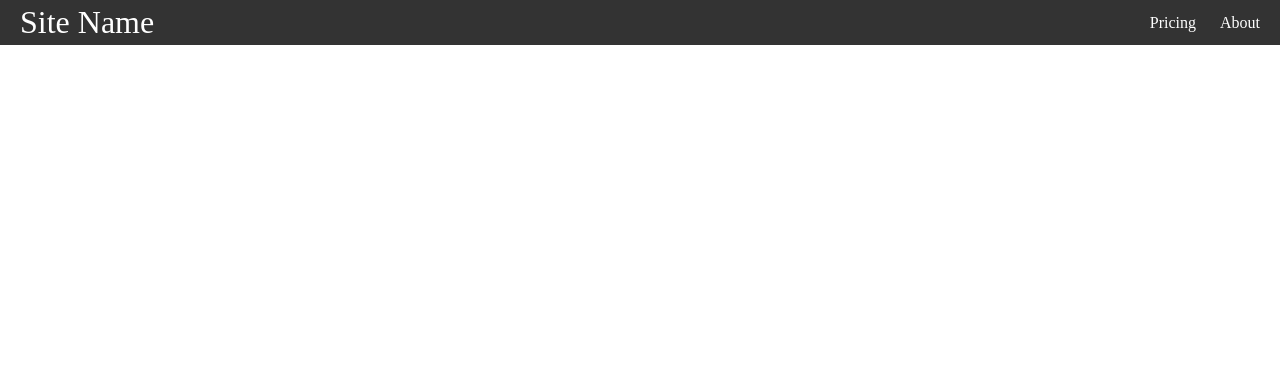
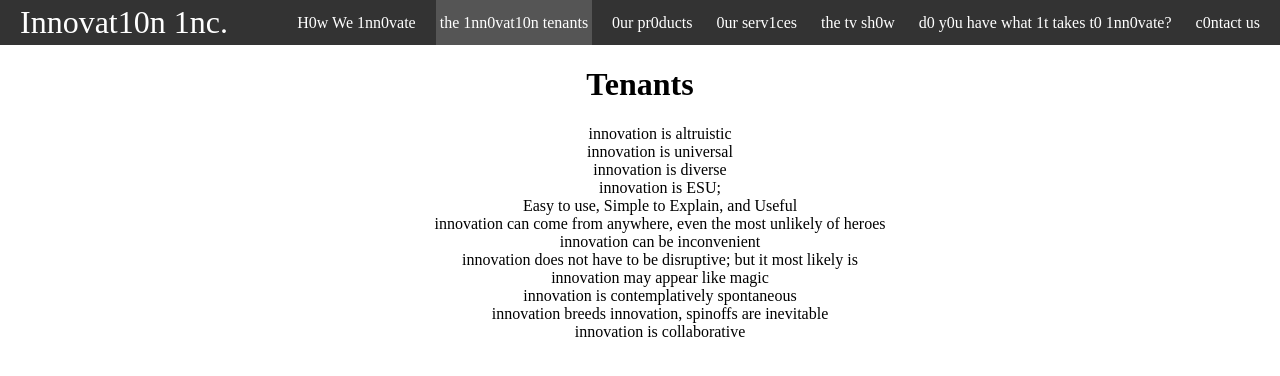
Before and after one commit to WebDevSimplified/react-navbar, a React (Create React App) app: page /tenants in a window 1280 px wide. Shown: the top 376 px of the page. Built offline with nearby package versions, Linux system fonts and the light colour scheme.

Commit message:
fixed typos

```diff
--- a/src/App.js
+++ b/src/App.js
@@ -1,8 +1,13 @@
+import { Route, Routes } from "react-router-dom"
 import Navbar from "./Navbar"
-import Pricing from "./pages/Pricing"
 import Home from "./pages/Home"
-import About from "./pages/About"
-import { Route, Routes } from "react-router-dom"
+import How from "./pages/How"
+import Tenants from "./pages/Tenants"
+import Services from "./pages/Services"
+import Products from "./pages/Products"
+import Tv from "./pages/Tv"
+import Careers from "./pages/Careers"
+import Contact from "./pages/Contact"
 
 function App() {
   return (
@@ -11,8 +16,13 @@ function App() {
       <div className="container">
         <Routes>
           <Route path="/" element={<Home />} />
-          <Route path="/pricing" element={<Pricing />} />
-          <Route path="/about" element={<About />} />
+          <Route path="/How" element={<How />} />
+          <Route path="/tenants" element={<Tenants />} />
+          <Route path="/Products" element={<Products />} />
+          <Route path="/Services" element={<Services />} />
+          <Route path="/tv" element={<Tv />} />
+          <Route path="/careers" element={<Careers />} />
+          <Route path="/contact" element={<Contact />} />
         </Routes>
       </div>
     </>
--- a/src/Navbar.js
+++ b/src/Navbar.js
@@ -4,11 +4,16 @@ export default function Navbar() {
   return (
     <nav className="nav">
       <Link to="/" className="site-title">
-        Site Name
+        Innovat10n 1nc.
       </Link>
-      <ul>
-        <CustomLink to="/pricing">Pricing</CustomLink>
-        <CustomLink to="/about">About</CustomLink>
+      <ul className="Nav-Bar-Categories">
+        <CustomLink to="/how">H0w We 1nn0vate</CustomLink>
+        <CustomLink to="/tenants">the 1nn0vat10n tenants</CustomLink>
+        <CustomLink to="/products">0ur pr0ducts</CustomLink>
+        <CustomLink to="/services">0ur serv1ces</CustomLink>
+        <CustomLink to="/tv">the tv sh0w</CustomLink>
+        <CustomLink to="/careers">d0 y0u have what 1t takes t0 1nn0vate?</CustomLink>
+        <CustomLink to="/contact">c0ntact us</CustomLink>
       </ul>
     </nav>
   )
--- /dev/null
+++ b/src/pages/Careers.js
@@ -0,0 +1,3 @@
+export default function Careers() {
+    return <h1>Careers</h1>
+  }
--- /dev/null
+++ b/src/pages/Contact.js
@@ -0,0 +1,3 @@
+export default function Contact() {
+    return <h1>Contact</h1>
+  }
--- a/src/pages/Home.js
+++ b/src/pages/Home.js
@@ -1,3 +1,3 @@
 export default function Home() {
-  return <h1>Home</h1>
+  return <h1>Home of the 1nnovat10rs</h1>
 }
--- /dev/null
+++ b/src/pages/How.js
@@ -0,0 +1,3 @@
+export default function How() {
+    return <h1>How</h1>
+  }
--- /dev/null
+++ b/src/pages/Products.js
@@ -0,0 +1,3 @@
+export default function Products() {
+    return <h1>Products</h1>
+  }
--- /dev/null
+++ b/src/pages/Services.js
@@ -0,0 +1,3 @@
+export default function Services() {
+    return <h1>Services</h1>
+  }
--- /dev/null
+++ b/src/pages/Tenants.js
@@ -0,0 +1,37 @@
+export default function Tenants() {
+    return (
+        <>
+            <div>
+                <h1>Tenants</h1>
+                <div className="tenants-desc">
+                    <ul>
+                        innovation is altruistic
+                        <br/>
+                        innovation is universal
+                        <br/>
+                        innovation is diverse
+                        <br/>
+                        innovation is ESU;
+                        <br/>
+                        Easy to use, Simple to Explain, and Useful
+                        <br/>
+                        innovation can come from anywhere, even the most unlikely of heroes
+                        <br/>
+                        innovation can be inconvenient
+                        <br/>
+                        innovation does not have to be disruptive; but it most likely is
+                        <br/>
+                        innovation may appear like magic
+                        <br/>
+                        innovation is contemplatively spontaneous
+                        <br/>
+                        innovation breeds innovation, spinoffs are inevitable
+                        <br/>
+                        innovation is collaborative
+                    </ul>
+                </div>
+            </div>
+        </>
+
+    )
+};
--- /dev/null
+++ b/src/pages/Tv.js
@@ -0,0 +1,3 @@
+export default function Tv() {
+    return <h1>As Seen on Tv</h1>
+  }
--- a/src/styles.css
+++ b/src/styles.css
@@ -19,6 +19,11 @@ body {
   align-items: stretch;
   gap: 2rem;
   padding: 0 1rem;
+}
+
+.Nav-Bar-Categories {
+  display: flex;
+
 }
 
 .site-title {
@@ -49,3 +54,9 @@ body {
 .nav li:hover {
   background-color: #777;
 }
+
+.tenants-desc {
+  margin: 0;
+  padding: 0;
+  align-content: left;
+}
```
